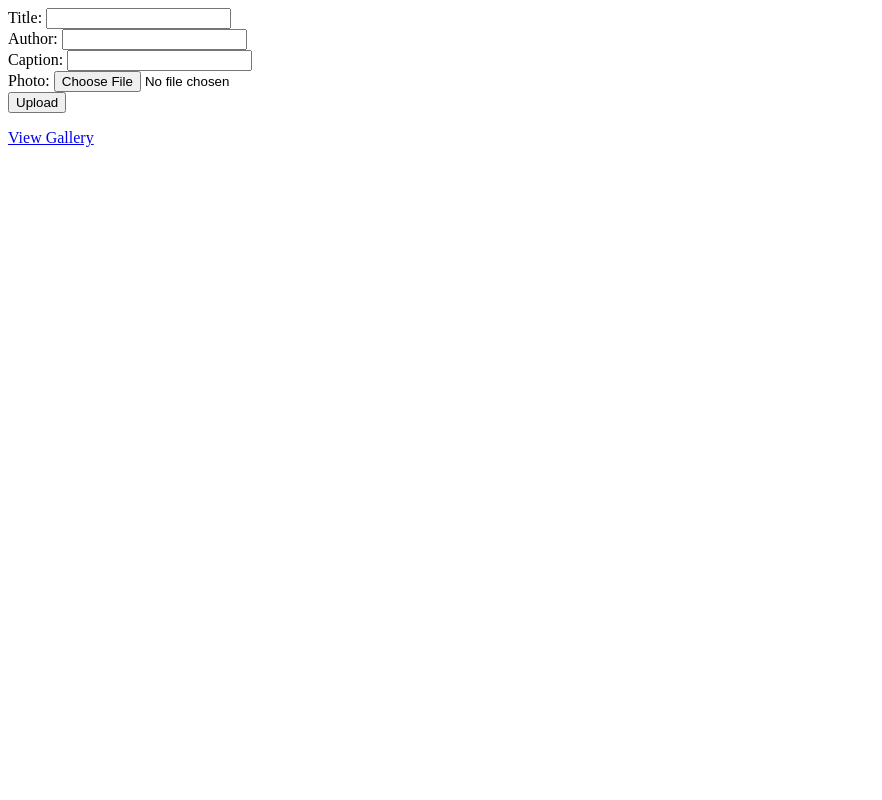
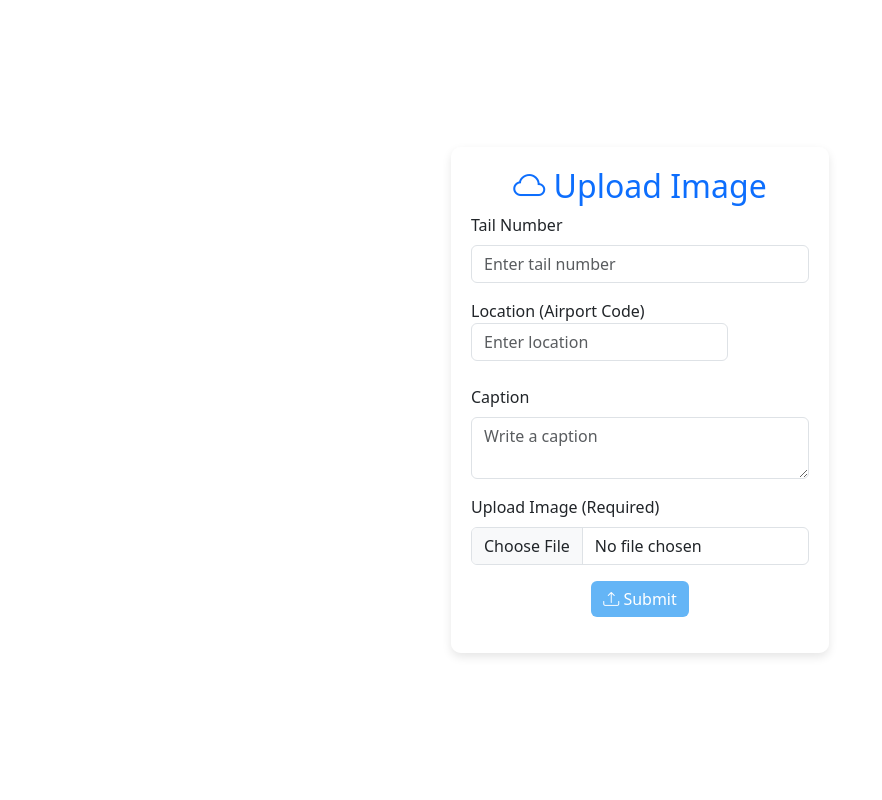
Before and after one commit to cgflyer/tfc-photo-show, a PHP site: page /upload.php in a window 1280 px wide. Shown: the whole page, without its empty margins (0-882 px from the left). Run offline with PHP 8.4, Linux system fonts and the light colour scheme.

Commit message:
switching to only 2 image changes per cycle and updated upload form with bootstrap

```diff
--- a/index.php
+++ b/index.php
@@ -6,7 +6,7 @@ $default_image = 'Logo2d.jpg';
 $images = array_diff(scandir($uploadDir), ['.', '..']);
 $ltg_tile_columns = 3;
 $ltg_tile_images = 3;
-$ltg_tile_replace_pct = 0.33;
+$ltg_tile_replace_pct = 0.22;
 ?>
 <!DOCTYPE html>
 <html lang="en">
--- a/upload.php
+++ b/upload.php
@@ -9,8 +9,8 @@ if ($_SERVER['REQUEST_METHOD'] === 'POST' && !empty($_FILES['photo'])) {
     if (!is_dir($metaDir)) mkdir($metaDir, 0755, true);
 
     // Sanitize input
-    $title = htmlspecialchars(trim($_POST['title']));
-    $author = htmlspecialchars(trim($_POST['author']));
+    $title = htmlspecialchars(trim($_POST['tailNumber']));
+    $author = htmlspecialchars(trim($_POST['location']));
     $caption = htmlspecialchars(trim($_POST['caption']));
 
     // Create a unique filename
@@ -22,8 +22,8 @@ if ($_SERVER['REQUEST_METHOD'] === 'POST' && !empty($_FILES['photo'])) {
     // Move uploaded file & save metadata
     if (move_uploaded_file($_FILES['photo']['tmp_name'], $filePath)) {
         $metadata = [
-            'title' => $title,
-            'author' => $author,
+            'tailNumber' => $title,
+            'location' => $author,
             'caption' => $caption,
             'filename' => $safeName,
             'upload_date' => date('Y-m-d H:i:s'),
@@ -35,13 +35,55 @@ if ($_SERVER['REQUEST_METHOD'] === 'POST' && !empty($_FILES['photo'])) {
     }
 }
 ?>
+<html lang="en">
+<head>
+    <meta charset="UTF-8">
+    <meta name="viewport" content="width=device-width, initial-scale=1.0">
+    <title>Sky-Themed Upload Form</title>
+    <link rel="stylesheet" href="https://cdn.jsdelivr.net/npm/bootstrap@5.3.0/dist/css/bootstrap.min.css">
+    <link rel="stylesheet" href="https://cdn.jsdelivr.net/npm/bootstrap-icons/font/bootstrap-icons.css">
+    <link rel="stylesheet" href="assets/style.css">
+</head>
+<body class="sky-theme">
 
-<form method="post" enctype="multipart/form-data">
-    <label>Title: <input type="text" name="title" required></label><br>
-    <label>Author: <input type="text" name="author" required></label><br>
-    <label>Caption: <input type="text" name="caption"></label><br>
-    <label>Photo: <input type="file" name="photo" required></label><br>
-    <button type="submit">Upload</button>
-</form>
+    <div class="container d-flex justify-content-center align-items-center vh-100">
+        <div class="form-container">
+            <h2 class="text-center text-primary"><i class="bi bi-cloud"></i> Upload Image</h2>
+            <form action="upload.php" method="post" enctype="multipart/form-data">
+                <!-- Tail Number (Optional) -->
+                <div class="mb-3">
+                    <label for="tailNumber" class="form-label">Tail Number</label>
+                    <input type="text" class="form-control" id="tailNumber" name="tailNumber" placeholder="Enter tail number">
+                </div>
 
-<a href="index.php">View Gallery</a>
+                <!-- Location (Optional) -->
+                <div class="mb-3">
+                    <label for="location" class="form-label">Location (Airport Code)
+                    <input type="text" class="form-control" id="location" name="location" placeholder="Enter location">
+                </div>
+
+                <!-- Caption (Optional) -->
+                <div class="mb-3">
+                    <label for="caption" class="form-label">Caption</label>
+                    <textarea class="form-control" id="caption" name="caption" rows="2" placeholder="Write a caption"></textarea>
+                </div>
+
+                <!-- Image Upload (Required) -->
+                <div class="mb-3">
+                    <label for="photo" class="form-label">Upload Image (Required)</label>
+                    <input type="file" class="form-control" id="photo" name="photo" required>
+                </div>
+
+                <!-- Submit Button -->
+                <div class="text-center">
+                    <button type="submit" class="btn btn-primary"><i class="bi bi-upload"></i> Submit</button>
+                </div>
+            </form>
+        </div>
+    </div>
+
+    <!-- Bootstrap JS -->
+    <script src="https://cdn.jsdelivr.net/npm/bootstrap@5.3.0/dist/js/bootstrap.bundle.min.js"></script>
+
+</body>
+</html>
```
